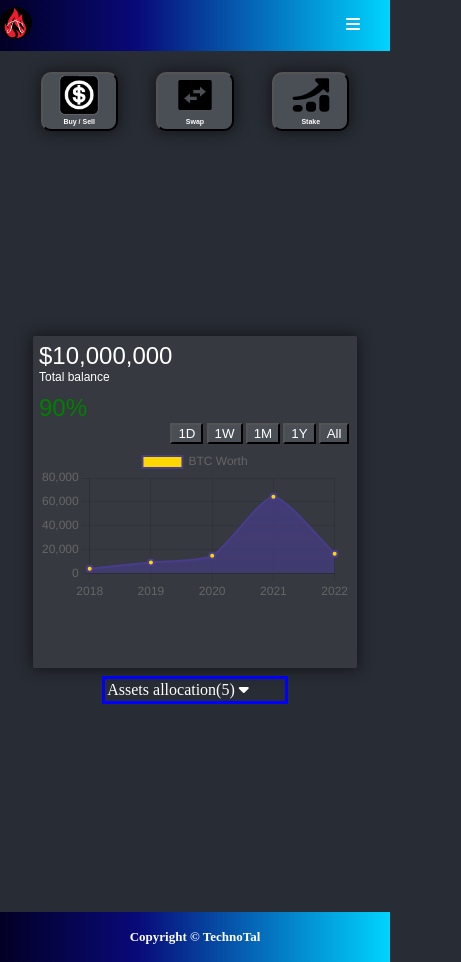
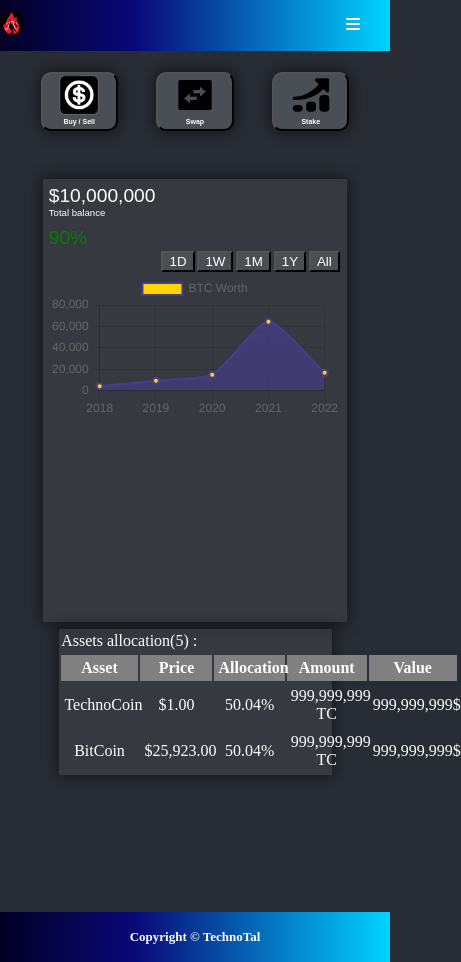
Before and after one commit to MickaelLepicier/TechnoCoin-Wallet, a React (Create React App) app in the folder client/myapp/: page / in a window 390 px wide. Shown: the whole page, 461 px wide, since content can reach past the window. Built offline with nearby package versions, Linux system fonts and the light colour scheme.

Commit message:
Assets allocation wip

```diff
--- a/client/myapp/src/components/Footer/Footer.css
+++ b/client/myapp/src/components/Footer/Footer.css
@@ -4,7 +4,8 @@
     justify-content: center;
     background: linear-gradient(90deg, rgba(2,0,36,1) 0%, rgba(9,9,121,1) 35%, rgba(0,212,255,1) 100%);
     color: white;
-    height: 82px;
+    /* height: 82px; */
+    height: 75px;
 }
 
 
--- a/client/myapp/src/components/logo/logo.scss
+++ b/client/myapp/src/components/logo/logo.scss
@@ -9,11 +9,13 @@
 
 @media screen and (max-width: 820px ){
   img{
-    // width: 3.8vw;
-    // width: 6%;
     width: 2rem;
-    border-radius: 50%;
-    // margin-right: 20vw;
+  }
+}
+
+@media screen and (max-width: 480px ){
+  img{
+    width: 1.5rem;
   }
 }
   }
--- a/client/myapp/src/pages/Home/Home.js
+++ b/client/myapp/src/pages/Home/Home.js
@@ -36,12 +36,50 @@ function AssetsAllocation(assetsNums = 5, data) {
 
   // the data is from the State
 
+  const renderAssets = (data) => {
+    // take the data and use it to render it.
+
+    // find another way to create Table
+    return (
+      <div>
+        <table>
+          <thead className="table-header">
+            <tr>
+              <th>Asset</th>
+              <th>Price</th>
+              <th>Allocation</th>
+              <th>Amount</th>
+              <th>Value</th>
+            </tr>
+          </thead>
+          <tbody>
+            <tr>
+              <td>TechnoCoin</td>
+              <td>$1.00</td>
+              <td>50.04% </td>
+              <td>999,999,999 TC </td>
+              <td>999,999,999$</td>
+            </tr>
+            <tr>
+              <td>BitCoin</td>
+              <td>$25,923.00</td>
+              <td>50.04% </td>
+              <td>999,999,999 TC </td>
+              <td>999,999,999$</td>
+            </tr>
+          </tbody>
+        </table>
+      </div>
+    );
+  };
+
   return (
     <div className="assetsAllocation-container">
       <div className="aa-header">
-        Assets allocation(5) <div className="fa fa-caret-down" />
-        {/* <i class="fa-solid fa-arrow-down-to-line" /> */}
+        Assets allocation(5) :{/* <div className="fa fa-caret-down" /> */}
       </div>
+
+      <div>{renderAssets()}</div>
     </div>
   );
 }
--- a/client/myapp/src/pages/Home/Home.scss
+++ b/client/myapp/src/pages/Home/Home.scss
@@ -10,7 +10,8 @@
     align-items: center;
     justify-content: center;
     /* color: black; */
-    height: 84vh;
+    // height: 84vh;
+    height: 100vh;
 
     @media screen and (max-width: 820px ){
         height: 102vh;
@@ -82,14 +83,11 @@ margin-top: 5%;
 
 }
 
-//TODO make the graph component go smaller with the
-//     size of the screen. specially the height
-
 @media screen and (max-width: 820px ){
-  width: 80%;
-  height: 80%;
+  width: 60%;
+  height: 60%;
   // height: 30rem;
-  margin-top: 20%;
+  margin-top: 15%;
 
   .balance-container{
     .balance{
@@ -106,12 +104,61 @@ margin-top: 5%;
 
 
 @media screen and (max-width: 480px ){
-  height: 20rem;
+  // height: 20rem;
+
+  margin-top: -2%;
+  width: 75%;
+  height: 50%;
+  // height: 30rem;
+  // margin-top: 20%;
+
+  .balance-container{
+    .balance{
+        font-size: 120%;
+
+        .total-b{
+          font-size: 50%;
+        }
+      }
+    }
+
 }
   }
     .assets-container{
-        border: solid blue;
-        width: 45%;
+        // border: solid blue;
+        width: 70%;
         margin-top: 2%;
-        padding: 0.5%;
+        // padding: 0.5%;
+
+        background-color: rgba(128, 128, 128, 0.158);
+        border-radius: 0.5%;
+
+        box-shadow: 0px 0px 15px 2px rgba(0,0,0,0.49);
+        -webkit-box-shadow: 0px 0px 15px 2px rgba(0,0,0,0.49);
+        -moz-box-shadow: 0px 0px 15px 2px rgba(0,0,0,0.49);
+
+.aa-header{
+  padding: 1%;
+}
+        table{
+          width: 100%;
+          // padding: 1%;
+
+        th , td{
+          width: 10%;
+          padding: 1%;
+          text-align: center;
+        }
+        // TODO make the border top and bottom work
+        .table-header{
+          // border-top: solid gold 5פס;
+          // border: solid black 5px;
+          background-color: grey;
+          border-top: 5px solid black;
+          // padding: 10px;
+        }
       }
+      }
+
+// TODO check if there is multiply code
+// and create functions to make the code shorter
```
